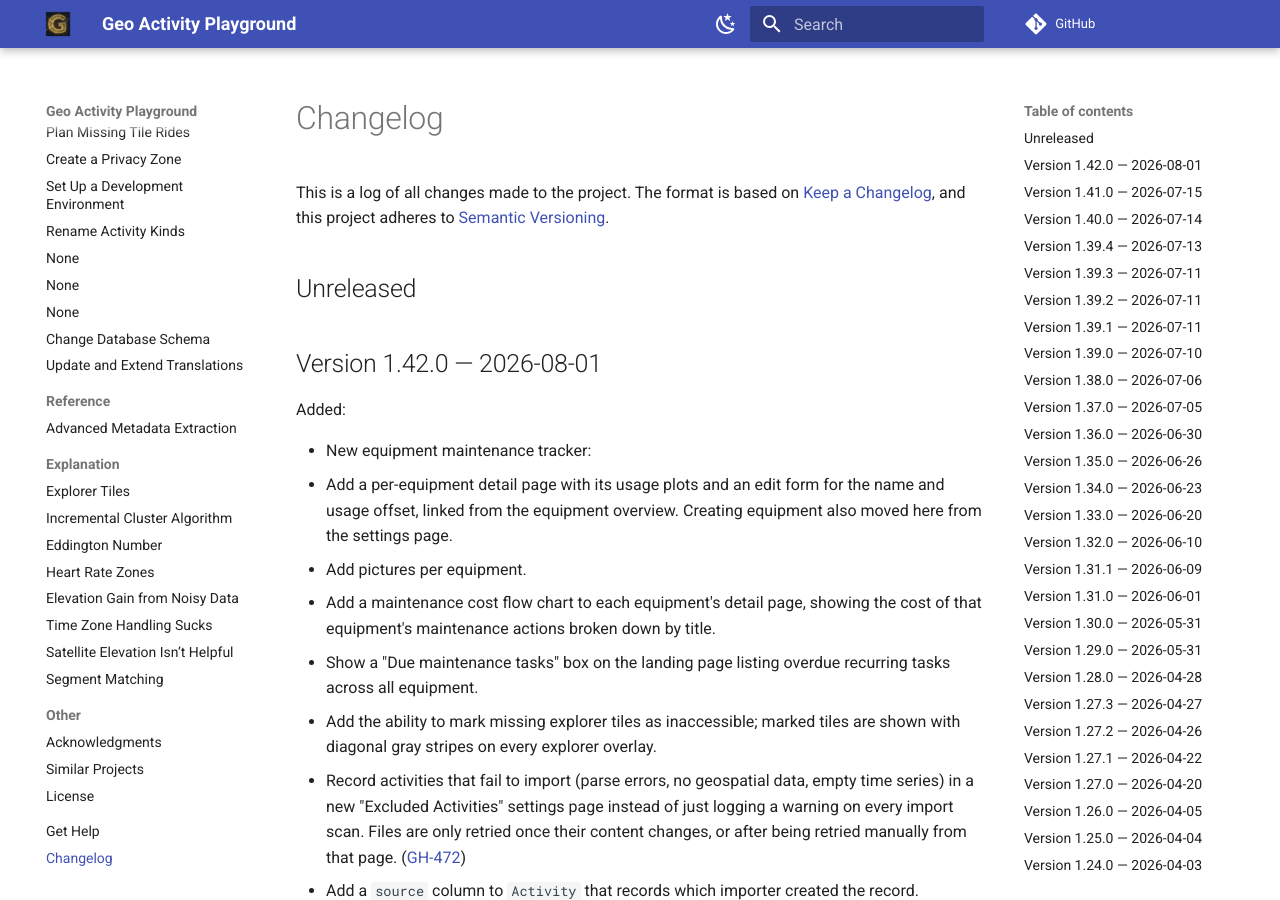
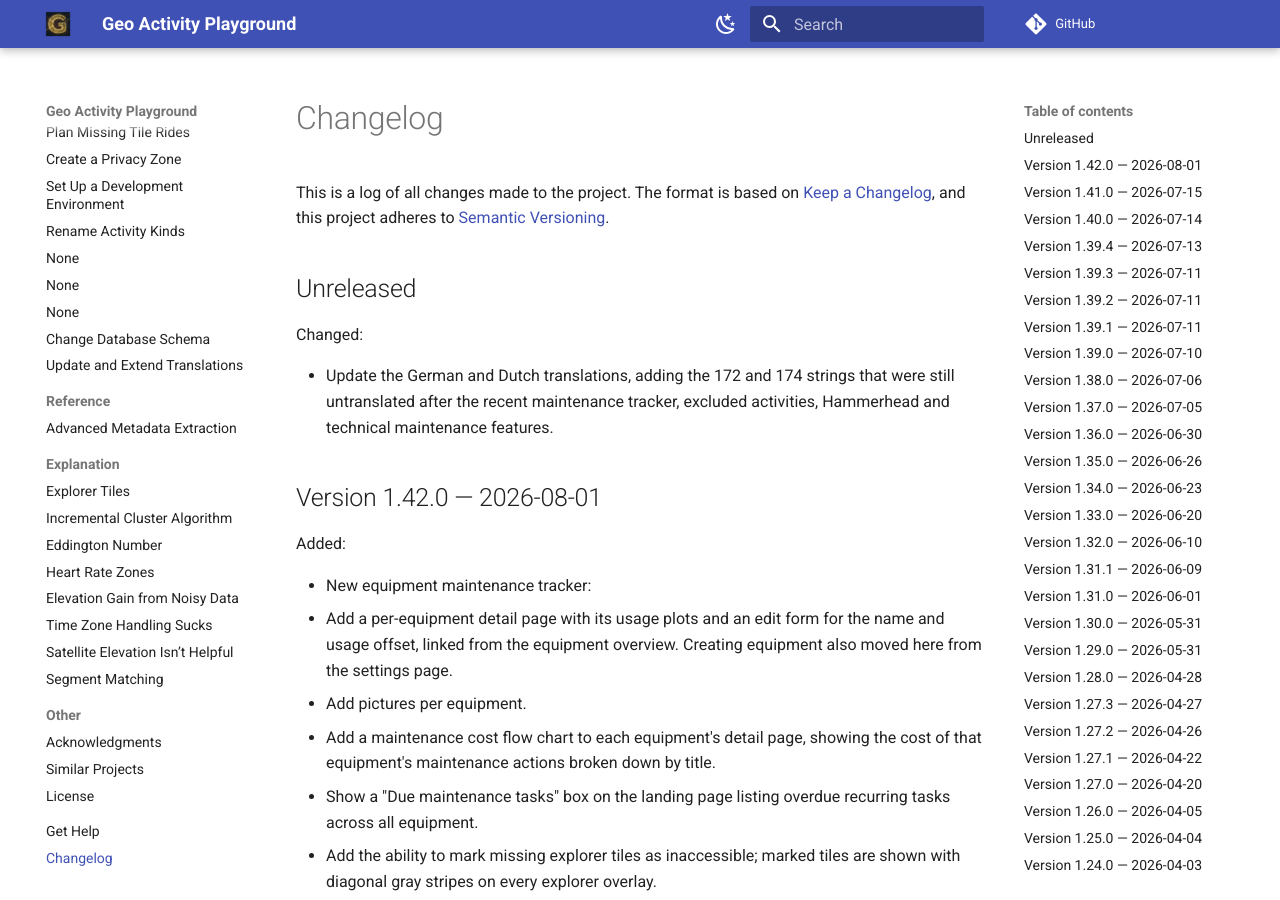
Before and after one commit to martin-ueding/geo-activity-playground, an MkDocs documentation site: the page built from docs/changelog.md, in a window 1280 px wide and 900 px high. Built offline with MkDocs 1.6.1 and Material for MkDocs 9.7.7, drawn with Linux system fonts in a browser that asks for light colours; comment, search, counter and statistics services are not loaded.

Commit message:
docs: add changelog entry for the translation update

```diff
--- a/docs/changelog.md
+++ b/docs/changelog.md
@@ -17,6 +17,9 @@ Types of changes
 
 ## Unreleased
 
+Changed:
+
+- Update the German and Dutch translations, adding the 172 and 174 strings that were still untranslated after the recent maintenance tracker, excluded activities, Hammerhead and technical maintenance features.
 
 ## Version 1.42.0 — 2026-08-01
 
```
